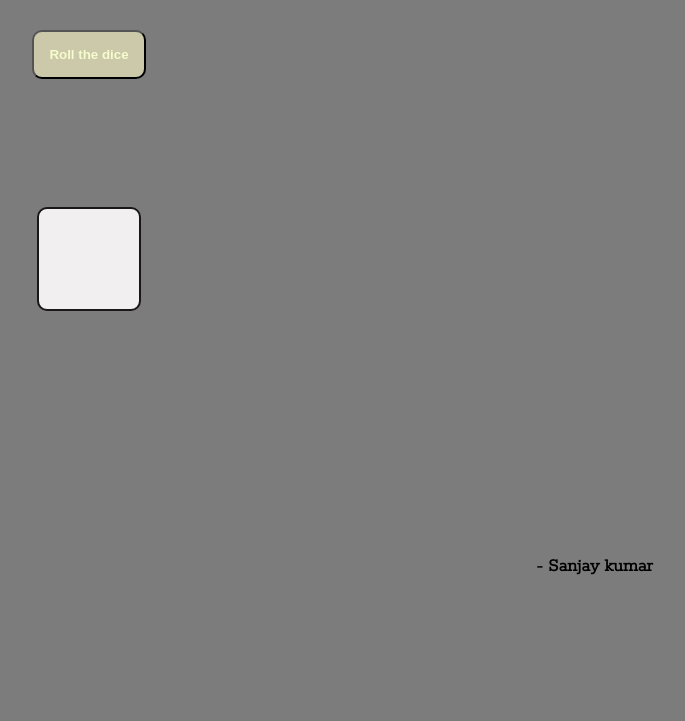
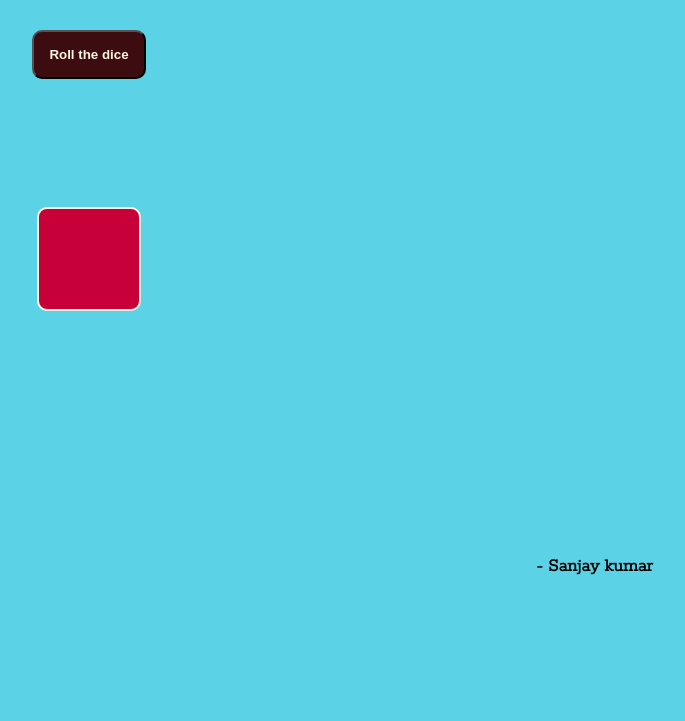
Before and after one commit to Coding-Sanjay/Dice, a plain HTML site: page index.html in a window 1280 px wide. Shown: the part 79-800 px from the top of the page, without its empty margins (551-1236 px from the left). Drawn offline with Linux system fonts and the light colour scheme.

Commit message:
Update index.html
Signed-off-by: Coding-Sanjay <145554267+Coding-Sanjay@users.noreply.github.com>

```diff
--- a/index.html
+++ b/index.html
@@ -16,7 +16,7 @@
             font-family: 'Rokkitt', serif;
             padding: 0;
             margin: 0;
-            background-color: #7D7C7C;
+            background-color: #5CD2E6;
         }
 
         .main {
@@ -26,8 +26,8 @@
         }
 
         .btn {
-            color: #F5FCCD;
-            background-color: #CCC8AA;
+            color: #FFF5E0;
+            background-color: #3D0C11;
             margin: 20px;
             padding: 15px;
             border-radius: 10px;
@@ -35,9 +35,9 @@
         }
 
         .btn:hover {
-            color: #191717;
+            color: #141E46;
             background-color: transparent;
-            border: 2px solid #191717;
+            border: 2px solid #141E46;
             cursor: pointer;
         }
 
@@ -52,8 +52,8 @@
             position: relative;
             width: 100px;
             height: 100px;
-            background-color: #F1EFEF;
-            border: 2px solid #191717;
+            background-color: #C70039;
+            border: 2px solid #FFF5E0;
             border-radius: 10px;
             transition-duration: 2.1s;
 
@@ -67,7 +67,7 @@
             margin: 0;
             padding: 0;
             text-align: center;
-            color: #F5FCCD;
+            color: #FFF5E0;
             margin-top: 15%;
             font-size: 4rem;
         }
@@ -89,7 +89,7 @@
             font-size: 2rem;
             font-weight: bold;
             padding: auto;
-
+            color: #141E46;
         }
 
     </style>
```
